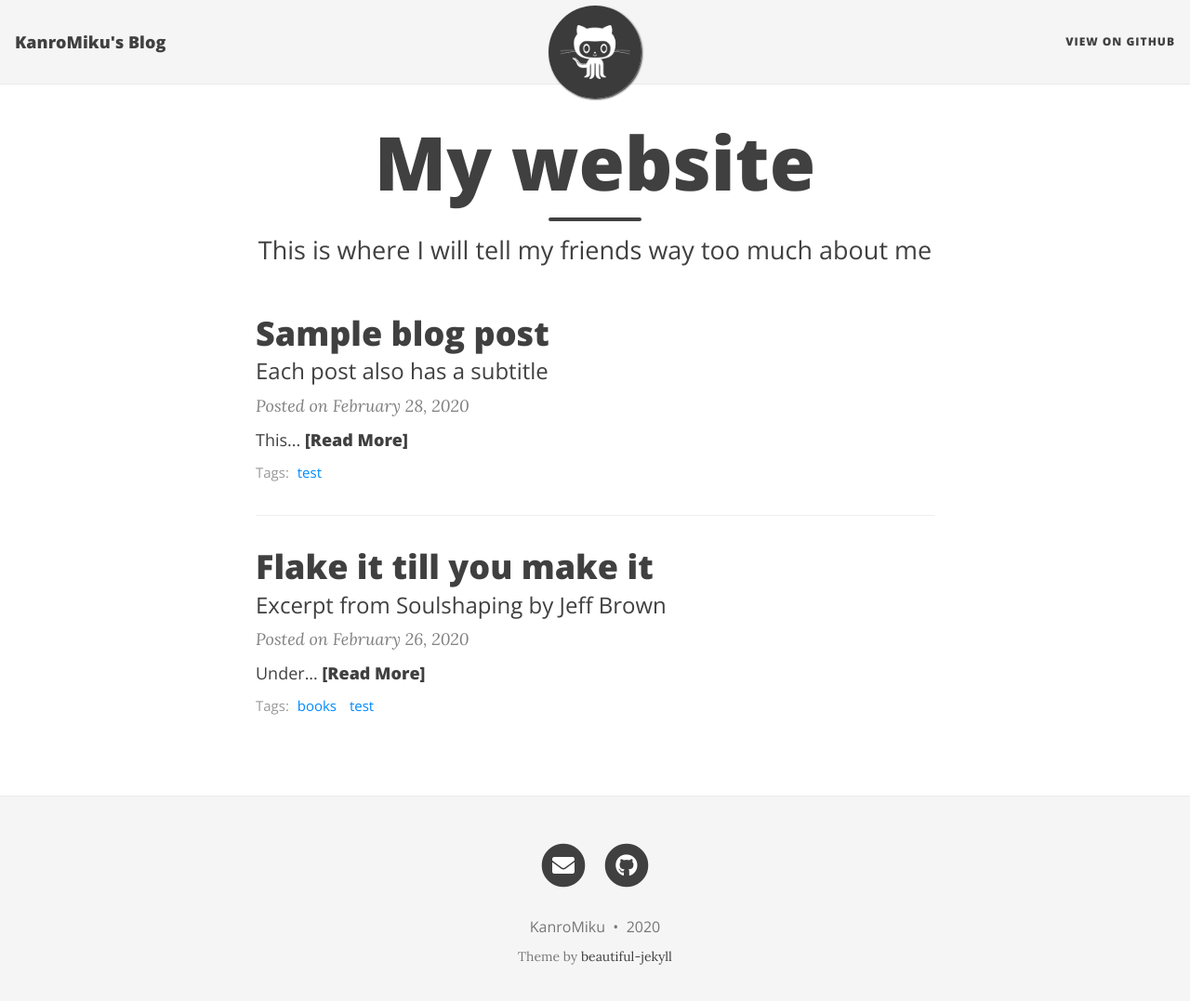
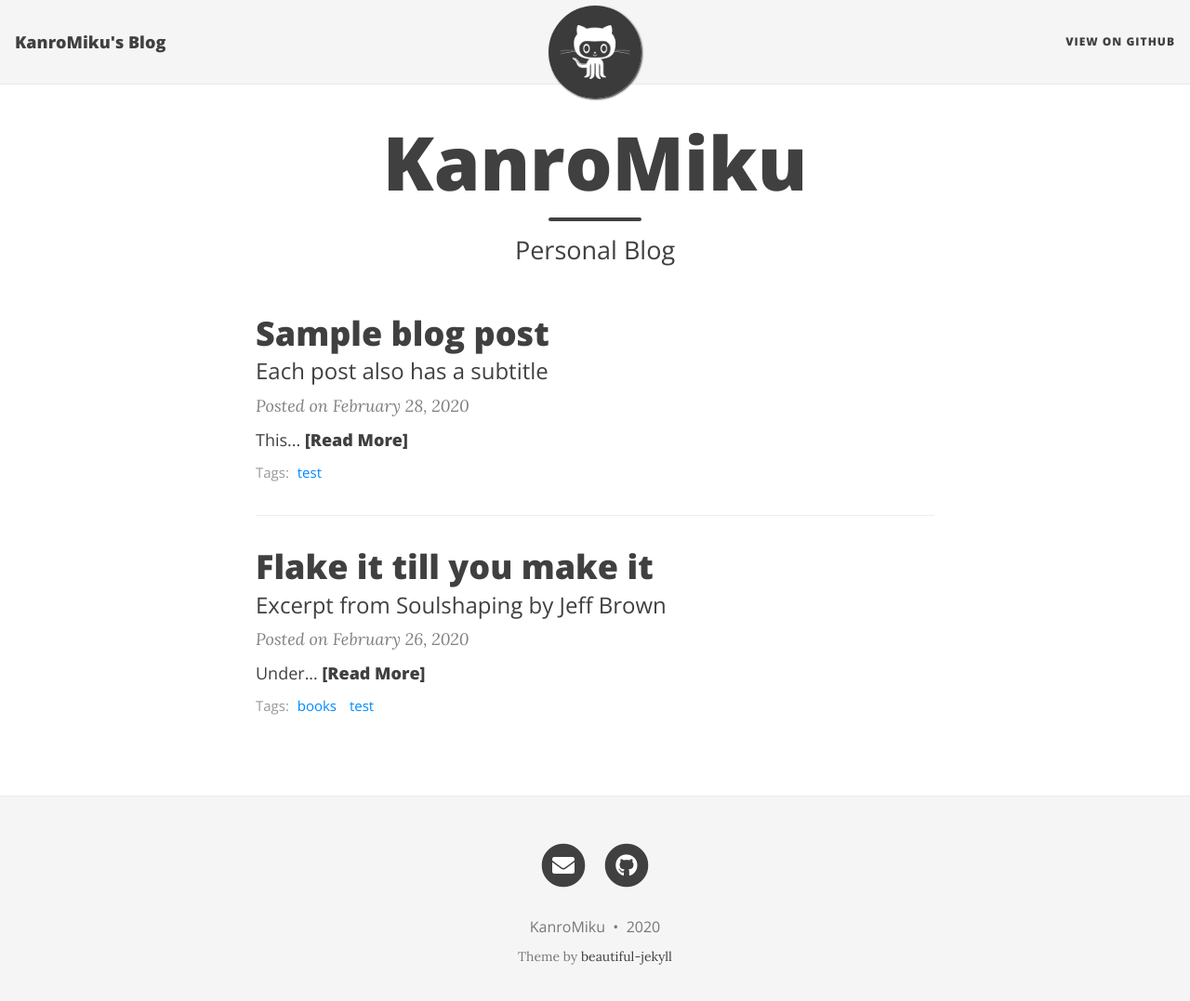
Before and after one commit to kanromiku/kanromiku.github.io, a Jekyll site: the page built from index.html, in a window 1280 px wide and 1090 px high. Shown: the top 1077 px of the window at 93% size. Built offline with Jekyll 4.4.1, drawn with Linux system fonts in a browser that asks for light colours; nearby versions of some CDN libraries; the list of posts is cut into pages by our own code.

Commit message:
Update index.html

```diff
--- a/index.html
+++ b/index.html
@@ -1,5 +1,5 @@
 ---
 layout: home
-title: My website
-subtitle: This is where I will tell my friends way too much about me
+title: KanroMiku
+subtitle: Personal Blog
 ---
```
